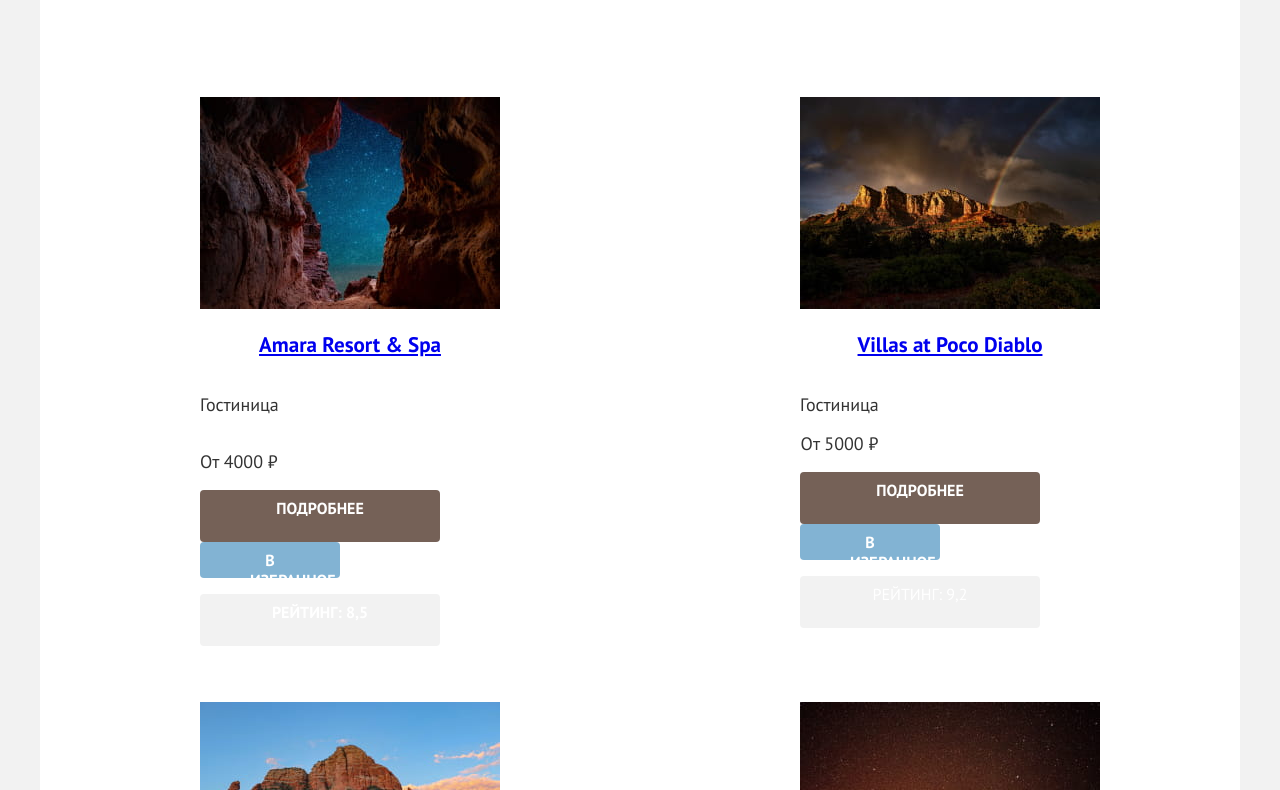
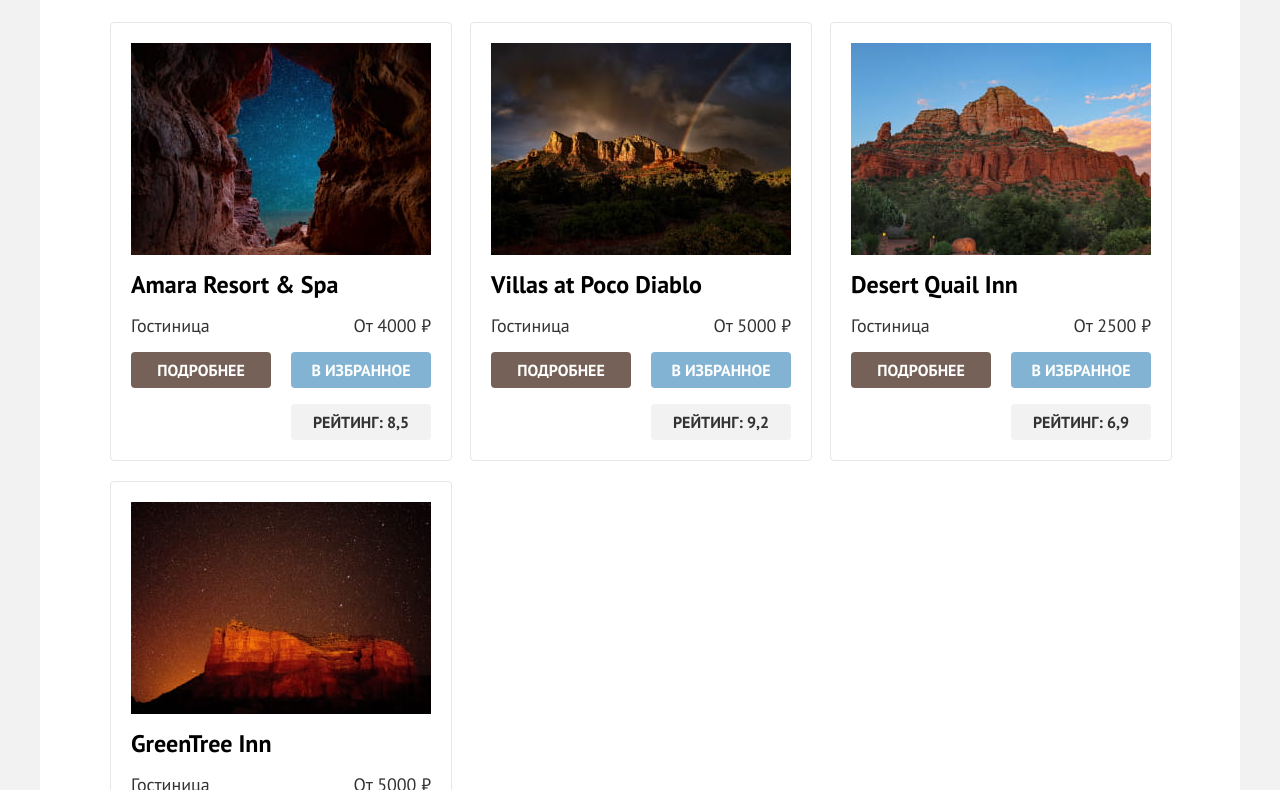
Before and after one commit to htmlacademy-htmlcss/2520257-sedona-2, a plain HTML site: page catalog.html in a window 1280 px wide. Shown: the part 591-1381 px from the top of the page. Drawn offline with Linux system fonts and the light colour scheme.

Commit message:
Добавляет гриды в каталоге

```diff
--- a/catalog.html
+++ b/catalog.html
@@ -57,7 +57,6 @@
             <h1 class="main-inner-title">
               Гостиницы Седоны
             </h1>
-            <nav class="navigation">
             <ul class="breadcrumbs">
               <li class="breadcrumbs-item">
                 <a class="breadcrumbs-link" href="index.html" aria-current="page">
@@ -68,7 +67,6 @@
                 <a class="breadcrumbs-link">Гостиницы</a>
               </li>
             </ul>
-            </nav>
           </header>
           <h2 class="visually-hidden">Фильтр по гостиницам Седоны</h2>
           <form class="catalog-filter" action="https://echo.htmlacademy.ru/" method="get">
@@ -170,65 +168,69 @@
           </fieldset>
           <ul class="catalog-card-list">
             <li class="catalog-card">
-              <a class="catalog-card-link" href="#" tabindex="-1">
+              <a class="catalog-card-link-image" href="#">
                 <img class="catalog-card-image" src="images/catalog/hotel-1.jpg"
                   alt="Вид на ночное небо через расщелину из отеля Amara Resort & Spa" width="300px" height="212px">
+              </a>
               <h3 class="catalog-card-title">Amara Resort & Spa</h3>
-              </a>
               <p class="catalog-card-descriprion">Гостиница</p>
-              <p class="catalog-card-descriprion">От <span class="catalog-price-number">4000</span> ₽</p>
-              <a class="product-card-link navigation-link" href="#">Подробнее</a>
-              <button class="product-card-button navigation-link" type="button">в Избранное</button>
-              <a class="stars four-stars">
+              <p class="catalog-card-price">От <span class="catalog-card-price catalog-card-price-number">4000</span> ₽
+              </p>
+              <a class="catalog-card-link-detailed button" href="#">Подробнее</a>
+              <button class="catalog-card-button-fav button" type="button">в Избранное</button>
+              <div class="stars four-stars">
                 <span class="visually-hidden">4 звезды</span>
-              </a>
-              <p class="catalog-description navigation-link">Рейтинг: 8,5</p>
+              </div>
+              <p class="catalog-card-rating button">Рейтинг: 8,5</p>
             </li>
             <li class="catalog-card">
-              <a class="catalog-card-link" href="#">
+              <a class="catalog-card-link-image" href="#">
                 <img class="catalog-card-image" src="images/catalog/hotel-2.jpg"
                   alt="Вид на горы из отеля Villas at Poco Diablo" width="300px" height="212px">
+              </a>
               <h3 class="catalog-card-title">Villas at Poco Diablo</h3>
-              </a>
-              <div class="catalog-card-item-wrapper">
               <p class="catalog-card-descriprion">Гостиница</p>
-                <p class="catalog-card-descriprion">От <span class="catalog-price-number">5000</span> ₽</p>
+              <p class="catalog-card-price">От <span class="catalog-card-price catalog-card-price-number">5000</span>
+                ₽</p>
+              <a class="catalog-card-link-detailed button" href="#">Подробнее</a>
+              <button class="catalog-card-button-fav button" type="button">в
+                Избранное</button>
+              <div class="stars four-stars">
+                <span class="visually-hidden">4 звезды</span>
               </div>
-              <div class="catalog-card-item-wrapper">
-                <a class="product-card-link navigation-link" href="#">Подробнее</a>
-                <button class="product-card-button navigation-link" type="button" aria-pressed="true">в
-                  Избранное</button>
-              </div>
-              <div class="catalog-card-item-wrapper">
-                <div class="visually-hidden">4 звезды</div>
-                <p class="catalog-description">Рейтинг: 9,2</p>
-              </div>
+              <p class="catalog-card-rating button">Рейтинг: 9,2</p>
             </li>
             <li class="catalog-card">
-              <a class="catalog-card-link" href="#">
+              <a class="catalog-card-link-image" href="#">
                 <img class="catalog-card-image" src="images/catalog/hotel-3.jpg" alt="Вид из отеля Desert Quail Inn"
                   width="300px" height="212px">
+              </a>
               <h3 class="catalog-card-title">Desert Quail Inn</h3>
-              </a>
               <p class="catalog-card-descriprion">Гостиница</p>
-              <p class="catalog-card-descriprion">От <span class="catalog-price-number">2500</span> ₽</p>
-              <a class="product-card-link navigation-link" href="#">Подробнее</a>
-              <button class="product-card-button navigation-link" type="button" aria-pressed="true">в Избранное</button>
-              <div class="visually-hidden">3 звезды</div>
-              <p class="catalog-description">Рейтинг: 6,9</p>
+              <p class="catalog-card-price">От <span class="catalog-card-price catalog-card-price-number">2500</span> ₽
+              </p>
+              <a class="catalog-card-link-detailed button" href="#">Подробнее</a>
+              <button class="catalog-card-button-fav button" type="button">в Избранное</button>
+              <div class="stars three-stars">
+                <span class="visually-hidden">3 звезды</span>
+              </div>
+              <p class="catalog-card-rating button">Рейтинг: 6,9</p>
             </li>
             <li class="catalog-card">
-              <a class="catalog-card-link" href="#">
+              <a class="catalog-card-link-image" href="#">
                 <img class="catalog-card-image" src="images/catalog/hotel-4.jpg" alt="Вид из отеля GreenTree Inn"
                   width="300px" height="212px">
+              </a>
               <h3 class="catalog-card-title">GreenTree Inn</h3>
-              </a>
               <p class="catalog-card-descriprion">Гостиница</p>
-              <p class="catalog-card-descriprion">От <span class="catalog-price-number">5000</span> ₽</p>
-              <a class="product-card-link navigation-link" href="#">Подробнее</a>
-              <button class="product-card-button navigation-link" type="button" aria-pressed="true">в Избранное</button>
-              <div class="visually-hidden">2 звезды</div>
-              <p class="catalog-description">Рейтинг: 5,0</p>
+              <p class="catalog-card-price">От <span class="catalog-card-price catalog-card-price-number">5000</span> ₽
+              </p>
+              <a class="catalog-card-link-detailed button" href="#">Подробнее</a>
+              <button class="catalog-card-button-fav button" type="button" aria-pressed="true">в Избранное</button>
+              <div class="stars two-stars">
+                <span class="visually-hidden">2 звезды</span>
+              </div>
+              <p class="catalog-card-rating button">Рейтинг: 5,0</p>
             </li>
           </ul>
           <ul class="pagination">
@@ -271,15 +273,15 @@
           <h2 class="visually-hidden">Социальные сети</h2>
           <ul class="socials-list">
             <li class="socials-item">
-              <a class="navigation-link vk-logo" href="https://vk.com/htmlacademy">
+              <a class="socials-link vk-logo" href="https://vk.com/htmlacademy">
                 <span class="visually-hidden">В Контакте</span></a>
             </li>
             <li class="socials-item">
-              <a class="navigation-link telegram-logo" href="https://t.me/htmlacademy">
+              <a class="socials-link telegram-logo" href="https://t.me/htmlacademy">
                 <span class="visually-hidden" lang="en">Telegram</span></a>
             </li>
             <li class="socials-item">
-              <a class="navigation-link yt-logo" href="https://www.youtube.com/user/htmlacademyru">
+              <a class="socials-link yt-logo" href="https://www.youtube.com/user/htmlacademyru">
                 <span class="visually-hidden" lang="en">YouTube</span></a>
             </li>
           </ul>
@@ -287,11 +289,9 @@
         <address class="footer-contacts-address">
           <a class="contacts-phone" href="tel:88128121212">+7 (812) 812-12-12</a>
         </address>
-        <div class="footer-logo">
         <a class="academy-logo" href="https://www.htmlacademy.ru">
           <img src="images/footer/htmlacademy.svg" alt="Логотип HTML Academy" width="115px" height="33px">
         </a>
-        </div>
       </footer>
     </div>
   </body>
--- a/styles/styles.css
+++ b/styles/styles.css
@@ -59,6 +59,24 @@ body {
   overflow: hidden;
 }
 
+.button {
+  color: #ffffff;
+  font-size: 16px;
+  line-height: 20px;
+  font-weight: 700;
+  text-transform: uppercase;
+  border-radius: 4px;
+  border: none;
+  padding-top: 8px;
+  padding-bottom: 8px;
+  font-family: "PT Sans", sans-serif;
+  background-color: #82b3d3;
+  text-decoration: none;
+  text-align: center;
+}
+
+/* Navigation */
+
 .navigation {
   display: flex;
   margin: 0 auto;
@@ -66,7 +84,7 @@ body {
 }
 
 .main-header-logo {
-  margin-bottom: -1px;
+  margin-bottom: -10px;
 }
 
 .navigation-link-current {
@@ -108,6 +126,7 @@ body {
   text-decoration: none;
   text-transform: capitalize;
   background-color: #ffffff;
+  background-position: center;
 }
 
 .navigation-user .navigation-link {
@@ -509,10 +528,34 @@ body {
 
 /* catalog-sorting */
 
+.catalog-cards {
+  padding: 50px 70px 60px;
+}
+
+.catalog-sorting-field {
+  display: flex;
+  padding: 0;
+  border: 0;
+  margin-bottom: 40px;
+  gap: 70px;
+  align-items: center;
+}
+
+.catalog-sorting-title {
+  font-size: 30px;
+  line-height: 36px;
+  font-weight: 700;
+  margin: 0;
+  max-width: 500px;
+  text-transform: uppercase;
+  text-align: left;
+}
+
 .sorting-select-control {
   padding: 12px 20px;
   margin: 0;
-  min-width: 292px;
+  margin-left: auto;
+  width: 292px;
   font-family: "PT Sans", sans-serif;
   font-size: 18px;
   font-weight: 400;
@@ -522,36 +565,16 @@ body {
   border: 2px solid #e5e5e5;
 }
 
-.catalog-cards {
-  padding: 50px 70px 60px;
-}
-
-.catalog-sorting-title {
-  font-size: 30px;
-  line-height: 36px;
-  font-weight: 700;
-  margin: 0;
-  flex-grow: 1;
-  text-transform: uppercase;
-  text-align: left;
-}
-
-.catalog-sorting-field {
-  display: flex;
-  flex-wrap: wrap;
-  padding: 0;
-  border: 0;
-  margin-bottom: 40px;
-  gap: 70px;
-  align-items: center;
-}
-
 .sorting-buttons {
   display: flex;
   flex-wrap: wrap;
   padding: 0;
   margin: 0;
   gap: 8px;
+  max-width: 240px;
+}
+.sorting-item {
+  list-style-type: none;
 }
 
 .sort-button {
@@ -571,29 +594,65 @@ body {
 /* catalog-list */
 
 .catalog-card-list {
-  display: flex;
-  flex-wrap: wrap;
-  justify-content: space-between;
-  margin: 0;
+  display: grid;
+  padding: 0;
+  width: 1060px;
+  gap: 20px;
+  grid-template-columns: repeat(3, 340px);
+  margin: 0 auto;
   list-style-type: none;
-  padding: 46px 70px;
+  margin-bottom: 80px;
 }
 
 .catalog-card {
   min-height: 385px;
   width: 300px;
-  display: flex;
-  flex-direction: column;
-  box-sizing: border-box;
-  align-items: baseline;
-  margin-right: 20px;
+  display: grid;
+  grid-template-columns: 140px 140px;
+  grid-template-rows: min-content 1fr auto;
+  gap: 16px 20px;
   padding: 20px;
-  border: 1px #000000;
+  border: 1px solid #e6e6e6;
+  border-radius: 4px;
+  text-align: left;
 }
 
-.product-card-link,
-.product-card-button,
-.catalog-description {
+.catalog-card-image {
+  display: block;
+  object-fit: contain;
+}
+
+.catalog-card-link-image {
+  grid-column: 1 / -1;
+}
+
+.catalog-card-title {
+  grid-column: span 2;
+  text-decoration: none;
+  text-transform: none;
+  text-align: left;
+  margin: 0;
+  font-size: 24px;
+  font-weight: 700;
+  line-height: 28px;
+  margin-bottom: auto;
+  color: #000000;
+}
+
+.catalog-card-item-wrapper {
+  grid-column: 1 / -1;
+}
+
+.catalog-card-descriprion {
+  margin: 0;
+}
+
+.catalog-card-price {
+  margin: 0;
+  margin-left: auto;
+}
+
+.... {
   font-size: 16px;
   line-height: 20px;
   width: 140px;
@@ -606,8 +665,21 @@ body {
   border: none;
 }
 
-.product-card-button {
+.product-card-button-fav {
   background-color: #82b3d3;
+}
+
+.catalog-card-link-detailed {
+  background-color: #756157;
+}
+
+
+
+
+.catalog-card-rating {
+  margin: 0;
+  color: #333333;
+  background-color: #f2f2f2;
 }
 
 .catalog-description {
@@ -696,8 +768,10 @@ body {
 }
 
 .socials-link {
+  display: block;
   width: 47px;
   height: 40px;
+  background-position: center;
 }
 
 
@@ -705,8 +779,8 @@ body {
   width: 400px;
 }
 
-.academy-logo {
-  align-items: center;
+.academy-logo img {
+  display: block;
 }
 
 .vk-logo {
```
Also changed, not shown: index.html (+12 -12 lines). Lines whose indentation alone changed are shown as unchanged.
